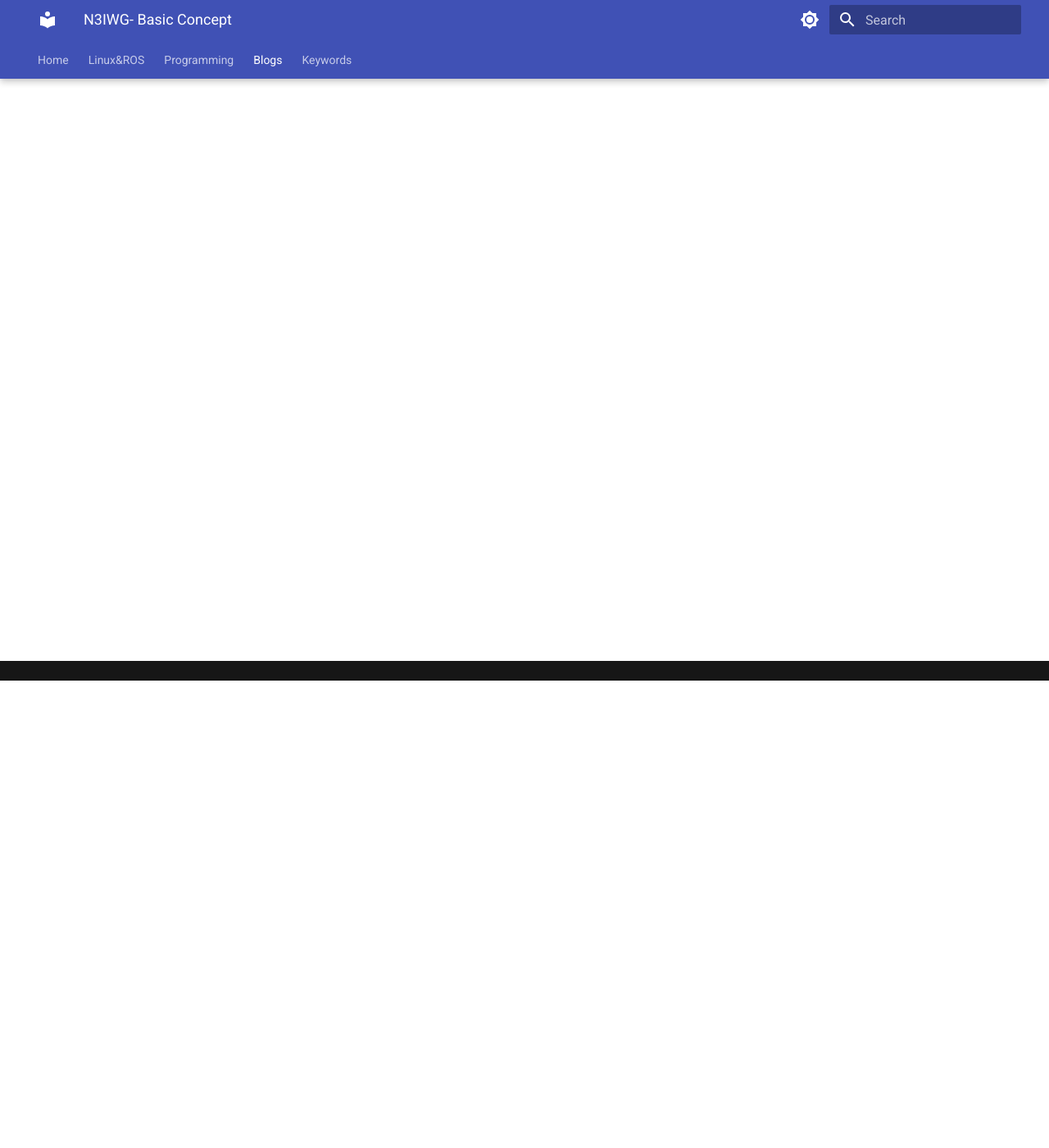
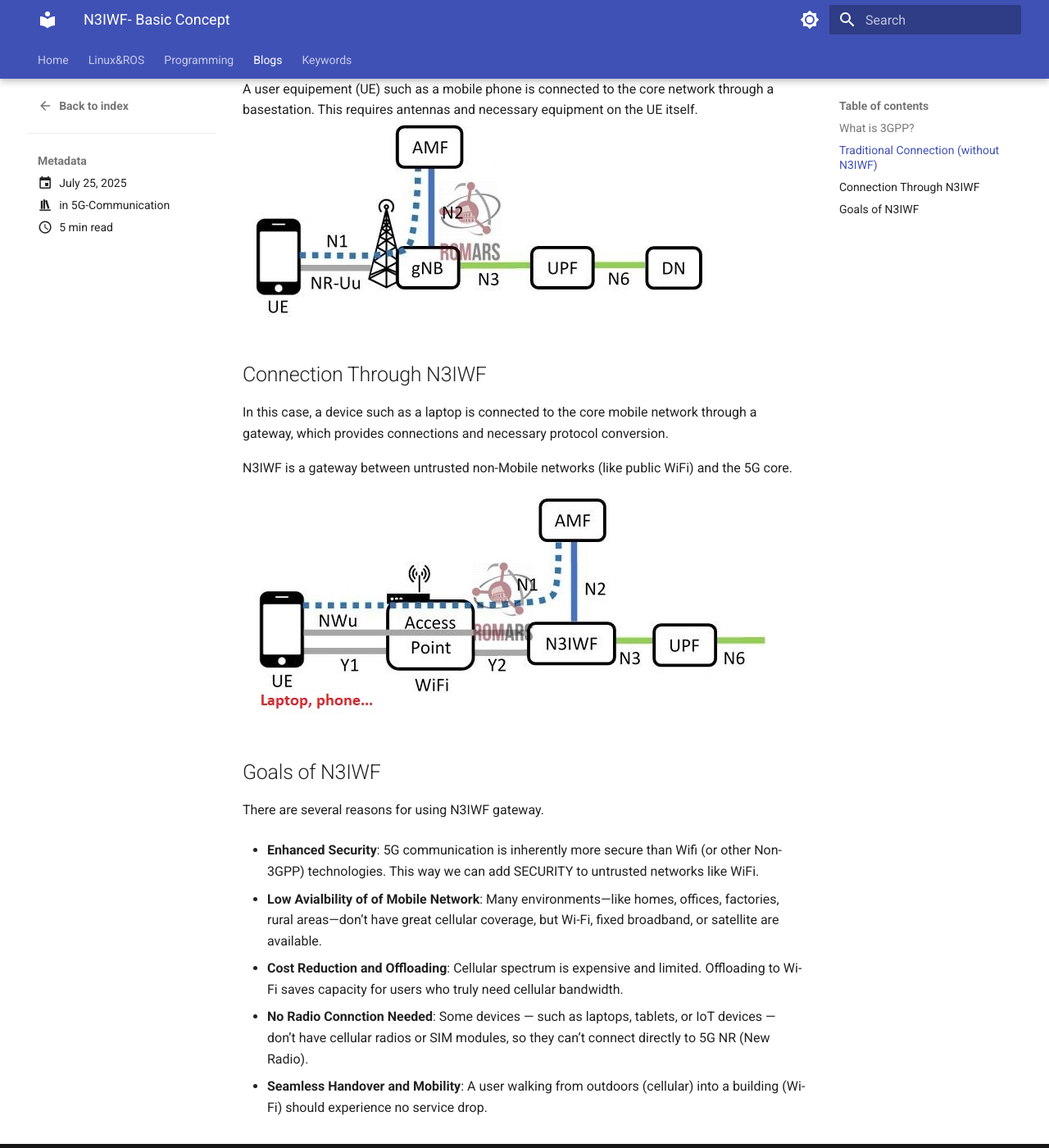
Before and after one commit to alohamujeeb/alohamujeeb.github.io, an MkDocs documentation site: the page built from docs/blog/posts/2025-07-25-N3IWF.md, in a window 1280 px wide and 1400 px high, scrolled down 570 px. Shown: the whole window at 82% size. Built offline with MkDocs 1.6.1 and Material for MkDocs 9.7.7, drawn with Linux system fonts in a browser that asks for light colours; some of the changed text lies outside the part shown.

Commit message:
A blog on N3IWF added

```diff
--- a/docs/blog/posts/2025-07-25-N3IWF.md
+++ b/docs/blog/posts/2025-07-25-N3IWF.md
@@ -1,16 +1,55 @@
 ---
 date:
-  created: 2025-07-22
-  posted:  2025-07-26
+  created: 2025-07-25
+  posted:  2025-07-28
 author:
   name: Mujeeb
   description: Creator
-readtime: 10
+readtime: 5
 
 categories:
   - 5G-Communication
 tags:
   - 5G
+  - N3IWF
 ---
 
-#N3IWG- Basic Concept
+# N3IWF- Basic Concept
+
+N3IWF stands for Non-3GPP Interworking Function. It is officially part of the 5G standard, as defined by the 3rd Generation Partnership Project (3GPP).
+
+## What is 3GPP?
+a global collaboration of telecommunications standards organizations that develops the technical specifications for mobile networks, including:
+
+    3G (UMTS)
+    4G (LTE)
+    5G (5G NR, 5G Core)
+    Now working on 6G concepts (as of 2025)
+
+
+## Traditional Connection (without N3IWF)
+A user equipement (UE) such as a mobile phone is connected to the core network through a basestation.
+This requires antennas and necessary equipment on the UE itself.
+![Without N3IWF](images/N3IWF-1.jpg "Connection WITHOUT N3IWF gateway")
+
+
+## Connection Through N3IWF
+In this case, a device such as a laptop is connected to the core mobile network through a gateway, which provides connections and necessary protocol conversion.
+
+N3IWF is a gateway between untrusted non-Mobile networks (like public WiFi) and the 5G core.
+
+![N3IWF](images/N3IWF-2.jpg "Connection WITH N3IWF gateway")
+
+
+## Goals of N3IWF
+There are several reasons for using N3IWF gateway.
+
+- **Enhanced Security**: 5G communication is inherently more secure than Wifi (or other Non-3GPP) technologies. This way we can add SECURITY to untrusted networks like WiFi.
+
+- **Low Avialbility of of Mobile Network**: Many environments—like homes, offices, factories, rural areas—don’t have great cellular coverage, but Wi-Fi, fixed broadband, or satellite are available.
+
+- **Cost Reduction and Offloading**: Cellular spectrum is expensive and limited. Offloading to Wi-Fi saves capacity for users who truly need cellular bandwidth.
+
+- **No Radio Connction Needed**:  Some devices — such as laptops, tablets, or IoT devices — don’t have cellular radios or SIM modules, so they can’t connect directly to 5G NR (New Radio).
+
+- **Seamless Handover and Mobility**: A user walking from outdoors (cellular) into a building (Wi-Fi) should experience no service drop.
```
Also changed, not shown: docs/blog/posts/images/N3IWF-1-original.jpg (added), docs/blog/posts/images/N3IWF-1.jpg (added), docs/blog/posts/images/N3IWF-2--original.jpg (added), docs/blog/posts/images/N3IWF-2.jpg (added).
